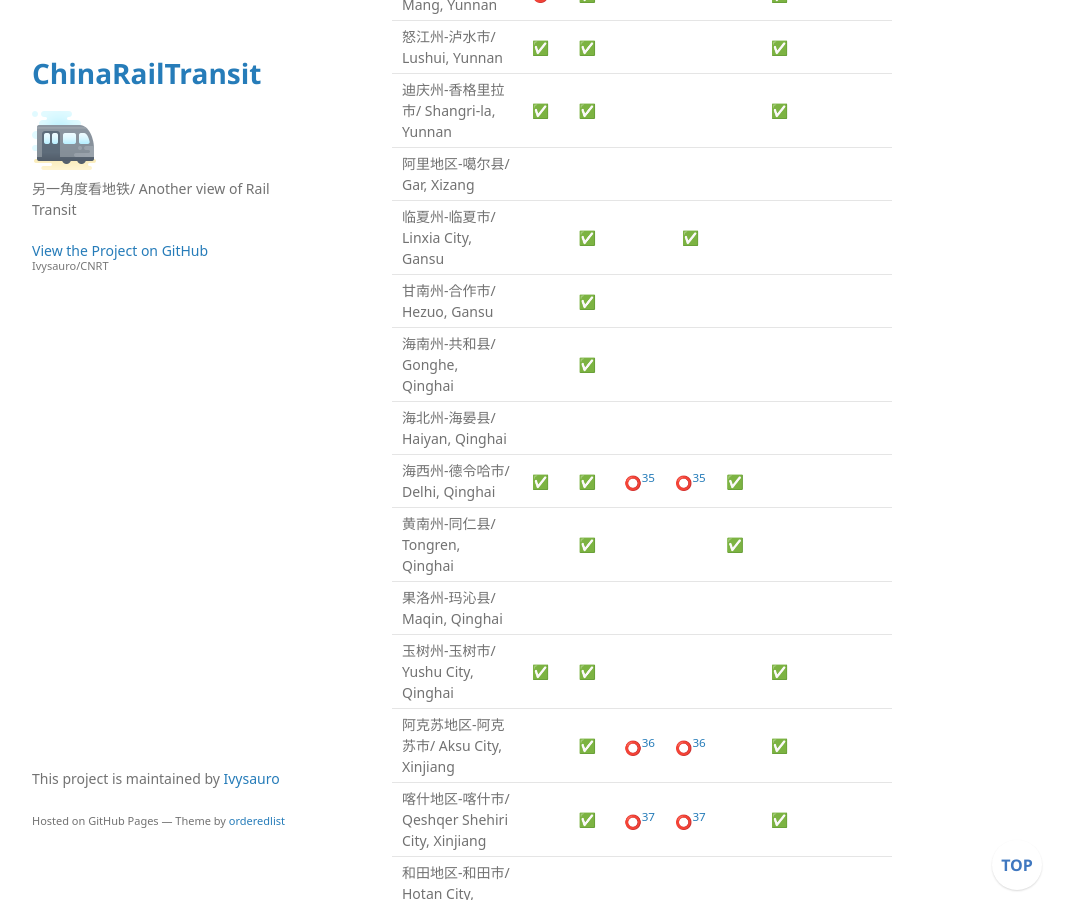
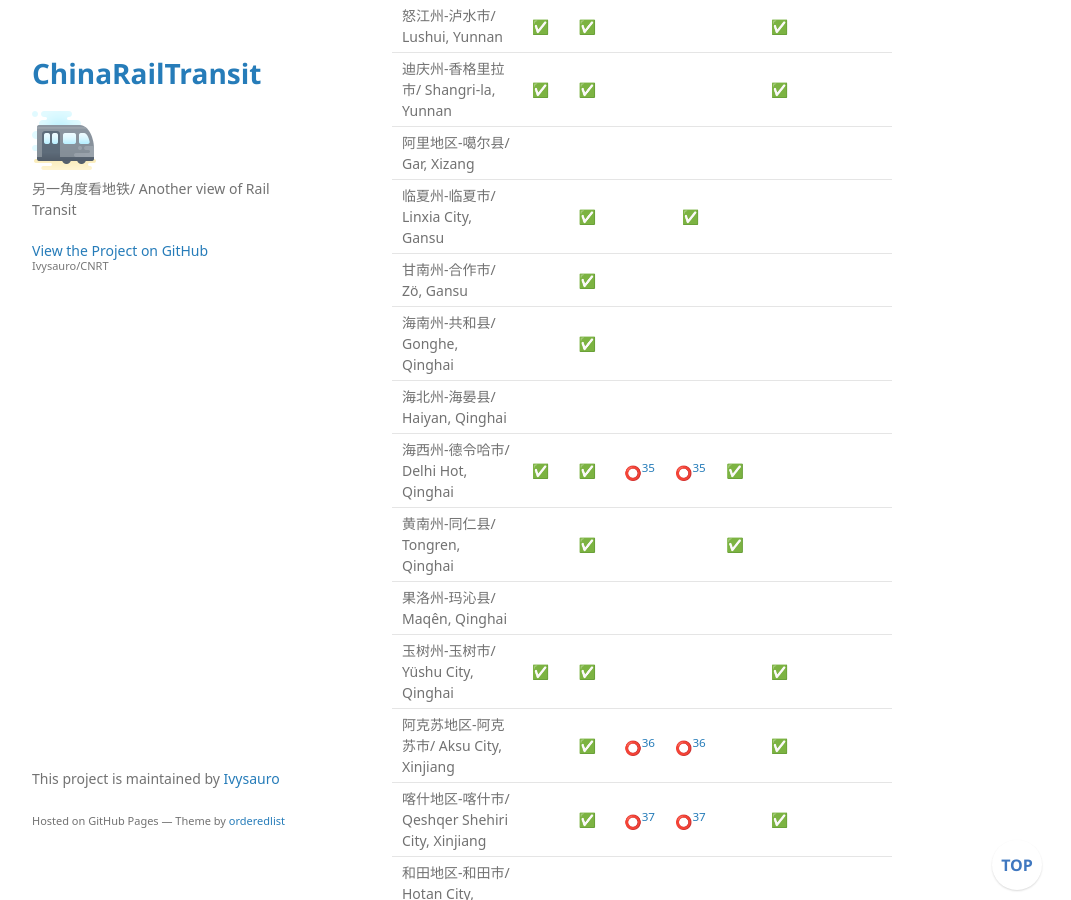
Before and after one commit to Ivysauro/CNRT, a Jekyll site: the page built from data/Bus Pay.md, in a window 1280 px wide and 900 px high, scrolled down 30812 px. Shown: the whole window, without its empty margins (178-1249 px from the left). Built offline with Jekyll 4.4.1, drawn with Linux system fonts in a browser that asks for light colours; some web fonts are replaced; our own code applies the rules of GitHub Pages for plain Markdown files; a script that is not in the unit is left out; some of the changed text lies outside the part shown.

Commit message:
🍊更新藏区地名

```diff
--- a/data/Bus Pay.md
+++ b/data/Bus Pay.md
@@ -451,13 +451,13 @@
 | 迪庆州-香格里拉市/ Shangri-la, Yunnan | ✅ | ✅ | | | | ✅ | |
 | 阿里地区-噶尔县/ Gar, Xizang | | | | | | | | |
 | 临夏州-临夏市/ Linxia City, Gansu | | ✅ | | ✅ | | | |
-| 甘南州-合作市/ Hezuo, Gansu | | ✅ | | | | |
+| 甘南州-合作市/ Zö, Gansu | | ✅ | | | | |
 | 海南州-共和县/ Gonghe, Qinghai | | ✅ | | | | | |
 | 海北州-海晏县/ Haiyan, Qinghai | | | | | | | |
-| 海西州-德令哈市/ Delhi, Qinghai | ✅ | ✅ | ⭕[^dlh] | ⭕[^dlh] | ✅ | | |
+| 海西州-德令哈市/ Delhi Hot, Qinghai | ✅ | ✅ | ⭕[^dlh] | ⭕[^dlh] | ✅ | | |
 | 黄南州-同仁县/ Tongren, Qinghai | | ✅ | | | ✅ | | |
-| 果洛州-玛沁县/ Maqin, Qinghai | | | | | | | |
-| 玉树州-玉树市/ Yushu City, Qinghai | ✅ | ✅ | | | | ✅ | |
+| 果洛州-玛沁县/ Maqên, Qinghai | | | | | | | |
+| 玉树州-玉树市/ Yüshu City, Qinghai | ✅ | ✅ | | | | ✅ | |
 | 阿克苏地区-阿克苏市/ Aksu City, Xinjiang | | ✅ | ⭕[^aks] | ⭕[^aks] | | ✅ | |
 | 喀什地区-喀什市/ Qeshqer Shehiri City, Xinjiang | | ✅ | ⭕[^qs] | ⭕[^qs] | | ✅ | |
 | 和田地区-和田市/ Hotan City, Xinjiang | | | | | | | |
```
Also changed, not shown: other parts of data/Bus Pay.md (+3 -3 lines).
